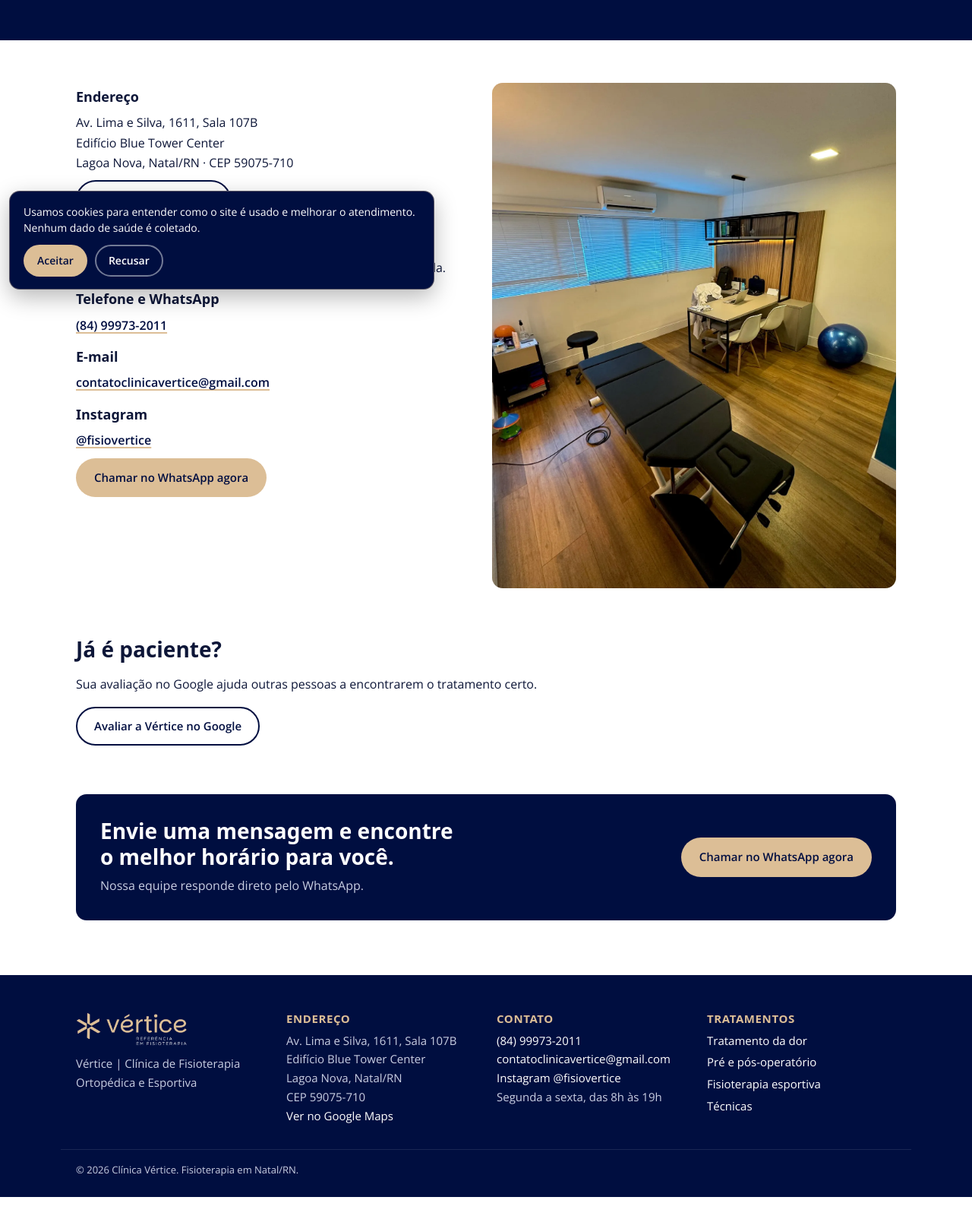
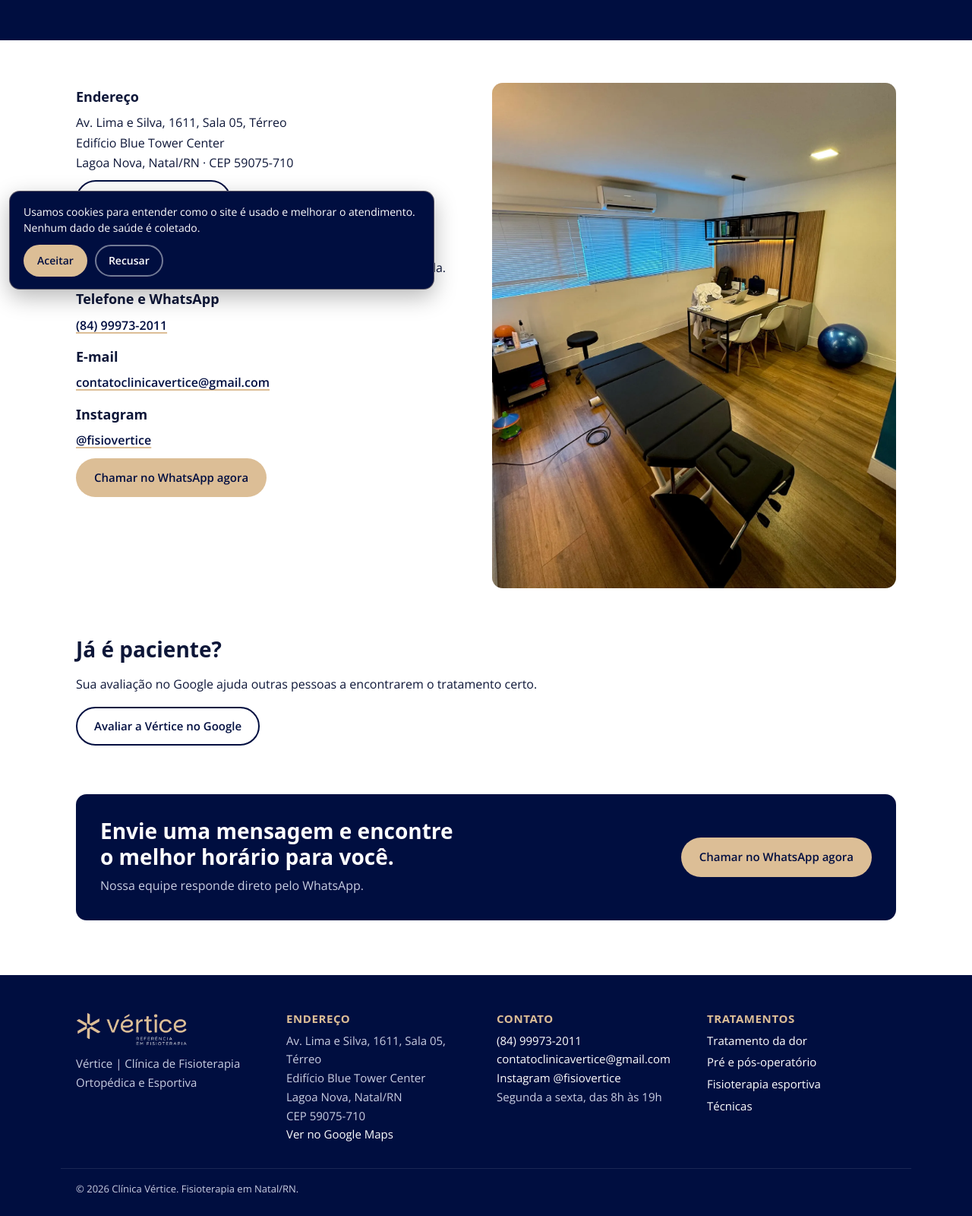
Before and after one commit to arthurfurtunato/verticefisio.github.io, a plain HTML site: page contato/index.html in a window 1280 px wide. Shown: the part 407-2007 px from the top of the page at 76% size. Before the commit the page ends 1982 px from the top, so only its background shows below. Drawn offline with nearby package versions, Linux system fonts and the light colour scheme; a web font is replaced by a local one.

Commit message:
Endereço corrigido para Sala 05, Térreo (confirmado pelo Pedro)
Co-Authored-By: Claude Opus 5.5 <noreply@anthropic.com>

```diff
--- a/contato/index.html
+++ b/contato/index.html
@@ -40,7 +40,7 @@
    "email": "contatoclinicavertice@gmail.com",
    "address": {
     "@type": "PostalAddress",
-    "streetAddress": "Av. Lima e Silva, 1611, Sala 107B, Edifício Blue Tower Center",
+    "streetAddress": "Av. Lima e Silva, 1611, Sala 05, Térreo, Edifício Blue Tower Center",
     "addressLocality": "Natal",
     "addressRegion": "RN",
     "postalCode": "59075-710",
@@ -196,7 +196,7 @@
 <section class="contact">
   <div class="contact-card">
     <h2>Endereço</h2>
-    <p>Av. Lima e Silva, 1611, Sala 107B<br>Edifício Blue Tower Center<br>Lagoa Nova, Natal/RN · CEP 59075-710</p>
+    <p>Av. Lima e Silva, 1611, Sala 05, Térreo<br>Edifício Blue Tower Center<br>Lagoa Nova, Natal/RN · CEP 59075-710</p>
     <p><a class="btn btn-outline" href="https://www.google.com/maps?cid=13641007750675121754" rel="noopener" target="_blank">Abrir no Google Maps</a></p>
     <h2>Horário</h2><p>Segunda a sexta, das 8h às 19h. Atendimento com hora marcada.</p>
     <h2>Telefone e WhatsApp</h2><p><a class="textlink" href="tel:+5584999732011">(84) 99973-2011</a></p>
@@ -219,7 +219,7 @@
     </div>
     <div>
       <h2>Endereço</h2>
-      <p>Av. Lima e Silva, 1611, Sala 107B<br>Edifício Blue Tower Center<br>Lagoa Nova, Natal/RN<br>CEP 59075-710</p>
+      <p>Av. Lima e Silva, 1611, Sala 05, Térreo<br>Edifício Blue Tower Center<br>Lagoa Nova, Natal/RN<br>CEP 59075-710</p>
       <p><a href="https://www.google.com/maps?cid=13641007750675121754" rel="noopener" target="_blank">Ver no Google Maps</a></p>
     </div>
     <div>
```
Also changed, not shown: 404.html (+2 -2 lines), equipe/index.html (+2 -2 lines), fisioterapia-esportiva/index.html (+2 -2 lines), index.html (+2 -2 lines), pre-e-pos-operatorio/index.html (+2 -2 lines), tecnicas/index.html (+2 -2 lines), tratamento-da-dor/index.html (+2 -2 lines).
